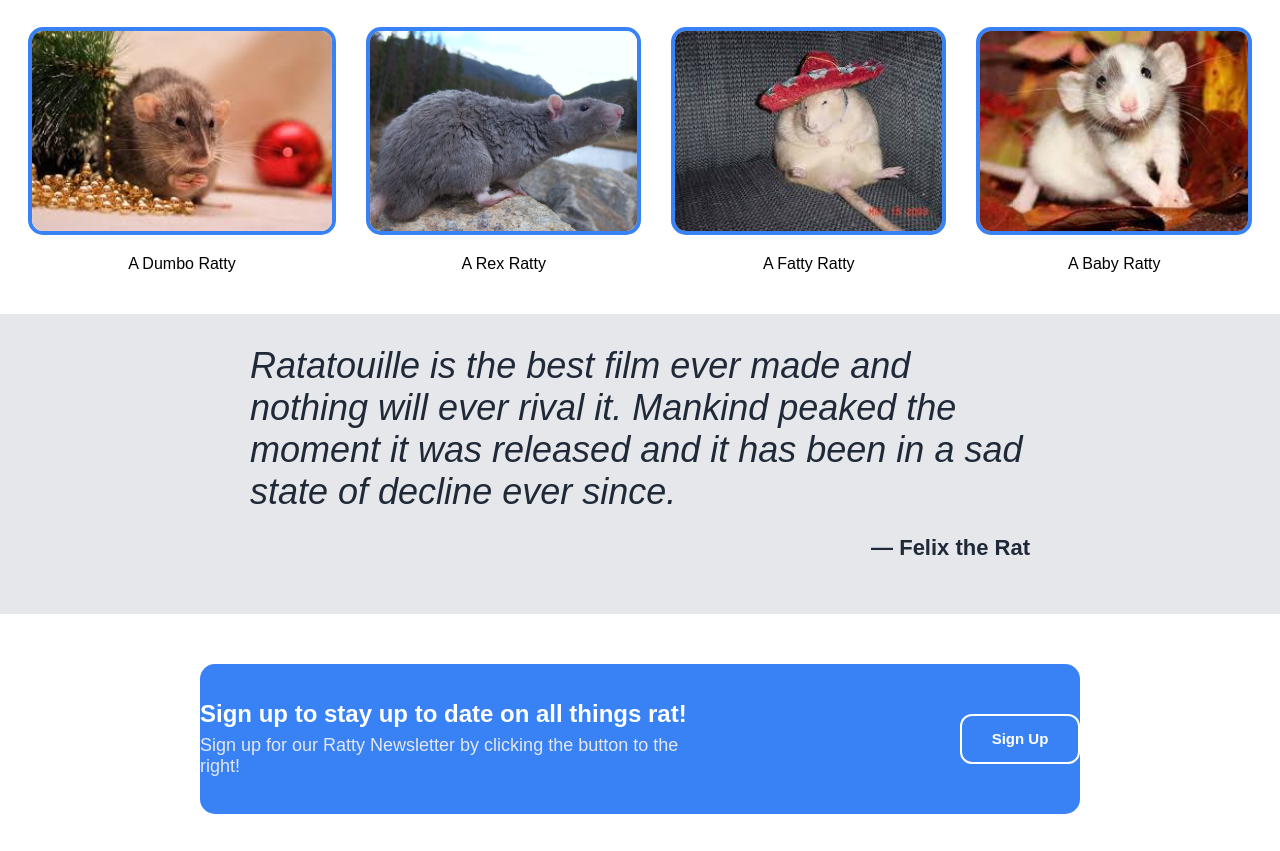
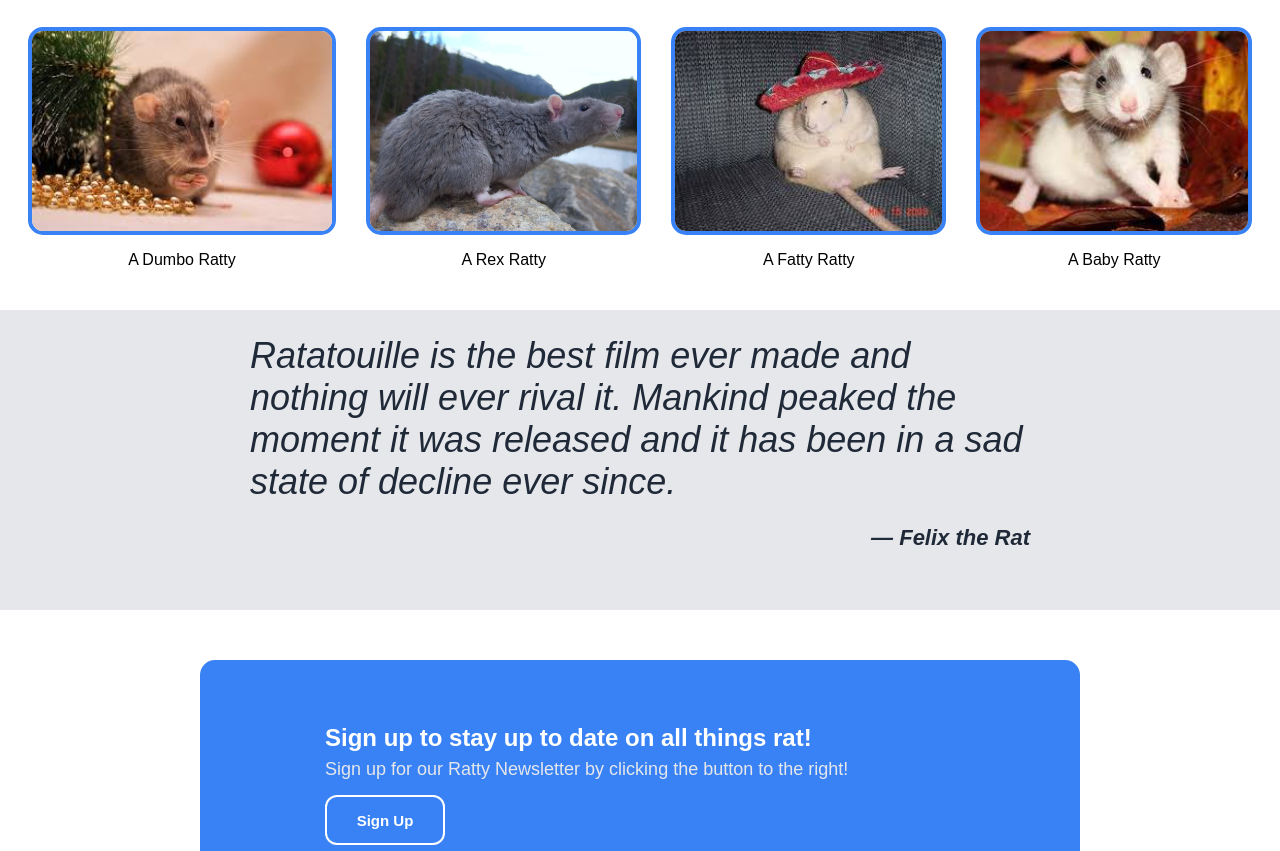
Before and after one commit to Jchristian27/landing-page, a plain HTML site: page index.html in a window 1280 px wide. Shown: the part 741-1592 px from the top of the page. Drawn offline with Linux system fonts and the light colour scheme.

Commit message:
Make flex containers wrap when browser shrinks

```diff
--- a/css/styles.css
+++ b/css/styles.css
@@ -2,6 +2,8 @@ body {
   font-family: Arial, "sans-serif";
   margin: 0;
 }
+
+/* HEADER */
 
 .header {
   background-color: #1F2937;
@@ -18,6 +20,8 @@ body {
   margin-left: 50px;
 }
 
+/* SECTION ONE*/
+
 #img-hover:hover {
   opacity: 0.5;
 }
@@ -30,6 +34,7 @@ body {
 .section-one {
   background-color: #1F2937;
   display: flex;
+  flex-flow: row wrap;
   justify-content: center;
   align-items: center;
   height: 450px;
@@ -37,7 +42,7 @@ body {
   padding: 50px;
 }
 
-.intro-card {
+.section-one-text {
   color: #F9FAF8;
   display: flex;
   flex-direction: column;
@@ -49,43 +54,50 @@ body {
   width: auto;
 }
 
-.intro-img {
-  margin-right: 100px;
-  border-radius: 15px;
-}
-
-#hero-text {
+#section-one-text-title {
   font-size: 48px;
   flex-wrap: row wrap;
   margin: 0;
 }
 
-#hero-subtext {
+#section-one-text-body {
   color: #E5E7EB
 }
 
+.section-one-img {
+  margin-right: 100px;
+  border-radius: 15px;
+}
+
+/* SECTION TWO*/
+
 .section-two {
+  display: flex;
+  flex-direction: column;
+  justify-content: center;
+  align-items: center;
+  padding-bottom: 25px;
+}
+
+.section-two-title {
   display: flex;
   justify-content: center;
   align-items: center;
-  margin-bottom: 25px;
+  font-size: 24px;
+  font-weight: 800;
+  color: #1F2937;
 }
 
-.cards-intro-title {
+.section-two-cards {
   display: flex;
-  justify-content: center;
-  font-size: 24px;
-  font-weight: 800;
-  color: #1F2937
-}
-
-.info-cards {
-  display: flex;
+  flex-flow: row wrap;
   justify-content: space-around;
   gap: 30px;
 }
 
-.card {
+.section-two-card {
+  display: flex;
+  flex-direction: column;
   justify-content: center;
   text-align: center;
 }
@@ -93,32 +105,37 @@ body {
 #blue-img {
   border: 4px solid #3882F6;
   border-radius: 15px;
+  display: flex;
+  flex-grow: 1;
   width: auto;
   height: 200px;
 }
 
+/* SECTION THREE*/
+
 .section-three {
   background-color: #E5E7EB;
   display: flex;
-  flex-direction: column;
+  flex-wrap: column wrap;
   justify-content: center;
   height: 250px;
   padding: 25px 250px 25px 250px;
 }
 
-.quote {
+.section-three-quote {
   font-style: italic;
   justify-content: flex-start;/*?*/
+  flex: 1 0 1
 }
 
-#quote-text {
+#section-three-quote-text {
   color: #1F2937;
   font-size: 36px;
   font-weight: 100;
   margin: 0;
 }
 
-.author {
+.section-three-author {
   color: #1F2937;
   font-size: 22px;
   font-weight: bold;
@@ -126,19 +143,31 @@ body {
   justify-content: flex-end;
 }
 
+/* SECTION FOUR*/
+
 .section-four {
   background-color: #3882F6;
   display: flex;
   justify-content: center;
+  align-items: center;
   height: 150px;
   margin: 50px 200px 50px 200px;
+  padding: 50px;
   border-radius: 15px;
 }
 
 .sign-up-container {
   display: flex;
+  flex-flow: row wrap;
+  justify-content: space-between;
   align-items: center;
-  gap: 250px;
+  flex-grow: 1;
+  padding: 75px 75px 75px 75px;
+}
+
+.sign-up-text {
+  display: flex;
+  flex-direction: column;
 }
 
 .sign-up-title {
@@ -148,10 +177,16 @@ body {
   margin-bottom: 7px;
 }
 
-.sign-up-subtext {
+.sign-up-body {
   color: #E5E7EB;
   font-size: 18px;
 }
+
+#white-border {
+  border: 2px solid white;
+}
+
+/* FOOTER*/
 
 .footer {
   background-color: #1F2937;
@@ -175,15 +210,14 @@ button {
   border: 2px solid #3882F6;
   border-radius: 12px;
   padding: 15px;
+  margin-top: 15px;
 }
 
 button:hover {
   background-color: #00aced;
 }
 
-#white-border {
-  border: 2px solid white;
-}
+/* MISC */
 
 ul {
   list-style: none;
--- a/index.html
+++ b/index.html
@@ -23,48 +23,46 @@
   </div>
 
   <div class="section-one">
-    <div class="intro-card">
-      <h2 id="hero-text">This Is a <em>Rattus norvegicus</em> Fanpage</h2>
-      <p id="hero-subtext">Fancy Rats (<em>R. norvegicus</em>) are an extremely underrated pet. This fanpage is for those who can see these animals for the gifts that they truly are.</p>
-      <button>Sign Up</button>
+    <div class="section-one-text">
+      <h2 id="section-one-text-title">This Is a <em>Rattus norvegicus</em> Fanpage</h2>
+      <p id="section-one-text-body">Fancy Rats (<em>R. norvegicus</em>) are an extremely underrated pet. This fanpage is for those who can see these animals for the gifts that they truly are.</p>
+      <button class="section-one-text-button">Sign Up</button>
     </div>
-    <div class="intro-image">
+    <div class="section-one-img">
       <img src="images/fatty-ratty.jpeg" alt="a fancy rat" height="auto" width="500px">
     </div>
   </div>
 
   <div class="section-two">
-    <div class="cards-intro">
-      <div class="cards-intro-title">
+      <div class="section-two-title">
         <h2>The Various Ratty Forms</h2>
       </div>
-      <div class="info-cards">
-        <div class="card">
+      <div class="section-two-cards">
+        <div class="section-two-card">
           <img src="images/dumbo.jpeg" src="another fancy rat" id="blue-img">
           <p>A Dumbo Ratty</p>
         </div>
-        <div class="card">
+        <div class="section-two-card">
           <img src="images/rax.jpeg" src="another fancy rat" id="blue-img">
           <p>A Rex Ratty</p>
         </div>
-        <div class="card">
+        <div class="section-two-card">
           <img src="images/fat2.jpeg" src="another fancy rat" id="blue-img">
           <p>A Fatty Ratty</p>
         </div>
-        <div class="card">
+        <div class="section-two-card">
           <img src="images/baby2.jpeg" src="another fancy rat" id="blue-img">
           <p>A Baby Ratty</p>
         </div>
       </div>
-    </div>
   </div>
 
   <div class="section-three">
-    <div class="quote">
-      <h2 id="quote-text">Ratatouille is the best film ever made and nothing will ever rival it. Mankind peaked the moment it was released and it has been in a sad state of decline ever since.</h2>
-    </div>
-    <div class="author">
-      <p>&#8212; Felix the Rat</p>
+    <div class="section-three-quote">
+        <h2 id="section-three-quote-text">Ratatouille is the best film ever made and nothing will ever rival it. Mankind peaked the moment it was released and it has been in a sad state of decline ever since.</h2>
+    <div class="section-three-author">
+        <p>&#8212; Felix the Rat</p>
+      </div>
     </div>
   </div>
 
@@ -74,13 +72,11 @@
         <div class="sign-up-title">
           Sign up to stay up to date on all things rat!
         </div>
-        <div class="sign-up-subtext">
+        <div class="sign-up-body">
           Sign up for our Ratty Newsletter by clicking the button to the right!
         </div>
       </div>
-      <div class="sign-up-button">
-        <button id="white-border">Sign Up</button>
-      </div>
+      <button id="white-border">Sign Up</button>
     </div>
   </div>
 
```
